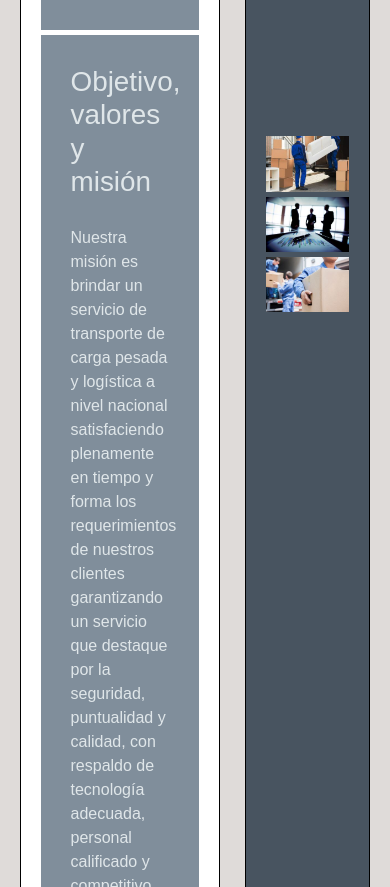
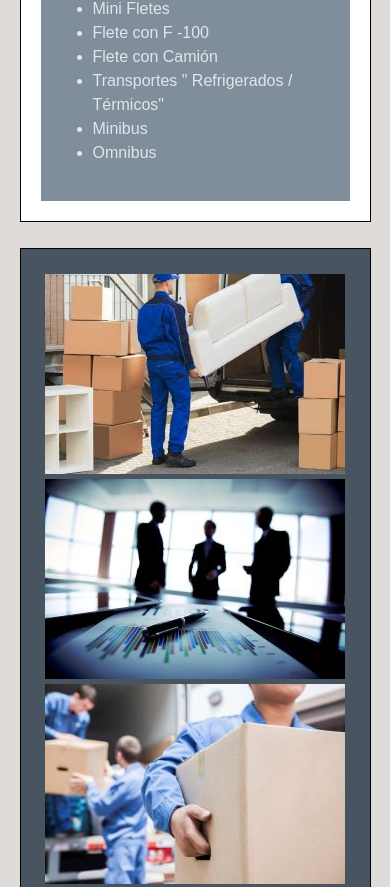
Before and after one commit to Tomasl07/Desafio-final, a website: page pages/quienessomos.html in a window 390 px wide. Shown: the part 1674-2561 px from the top of the page. Drawn offline with nearby package versions, Linux system fonts and the light colour scheme; a web font is replaced by a local one.

Commit message:
Agregando media

```diff
--- a/scss/_media.scss
+++ b/scss/_media.scss
@@ -54,10 +54,10 @@
         .header {
             text-align: center;
         }
-        .container .contenido {
+        .contenedor .contenido {
             grid-column: 1 / -1;
         }
-        .container .sidebar {
+        .contenedor .sidebar {
             grid-column: 1 / 6;
         }
 
```
Also changed, not shown: css/style.css.
